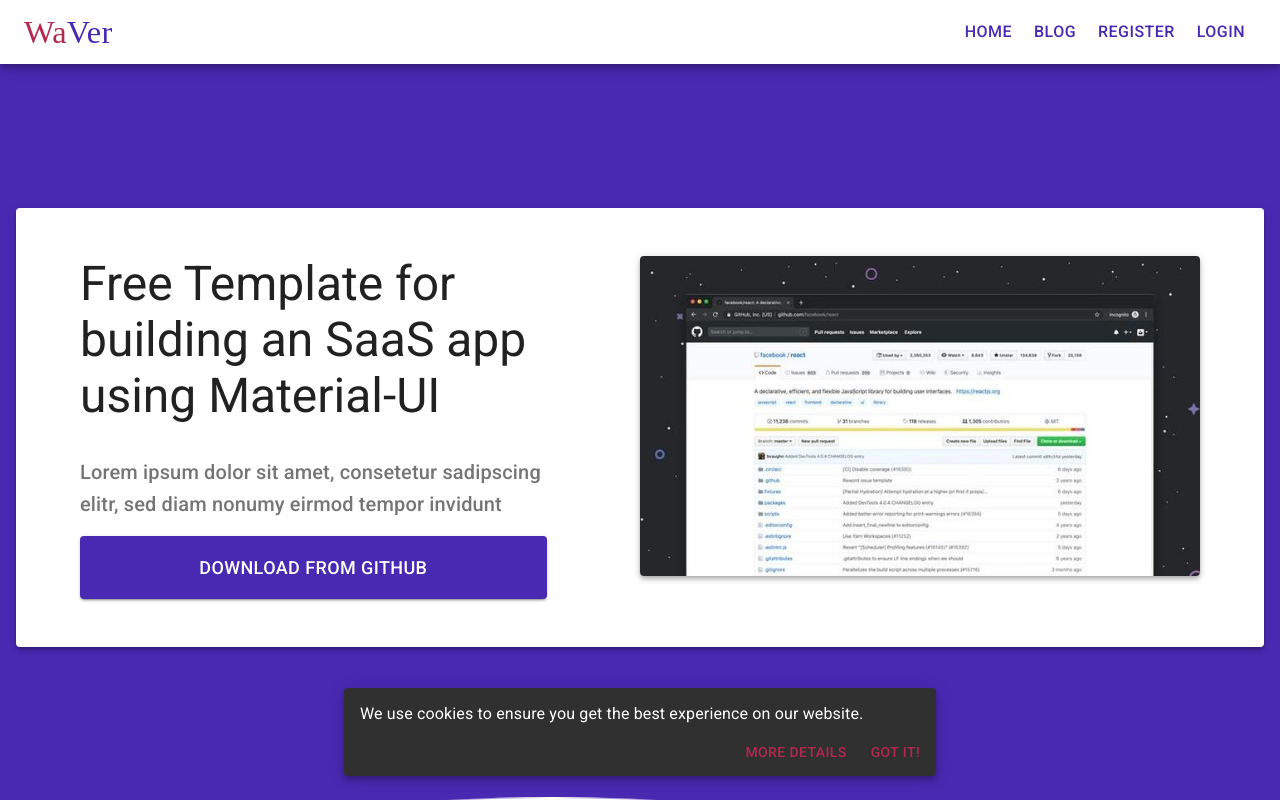
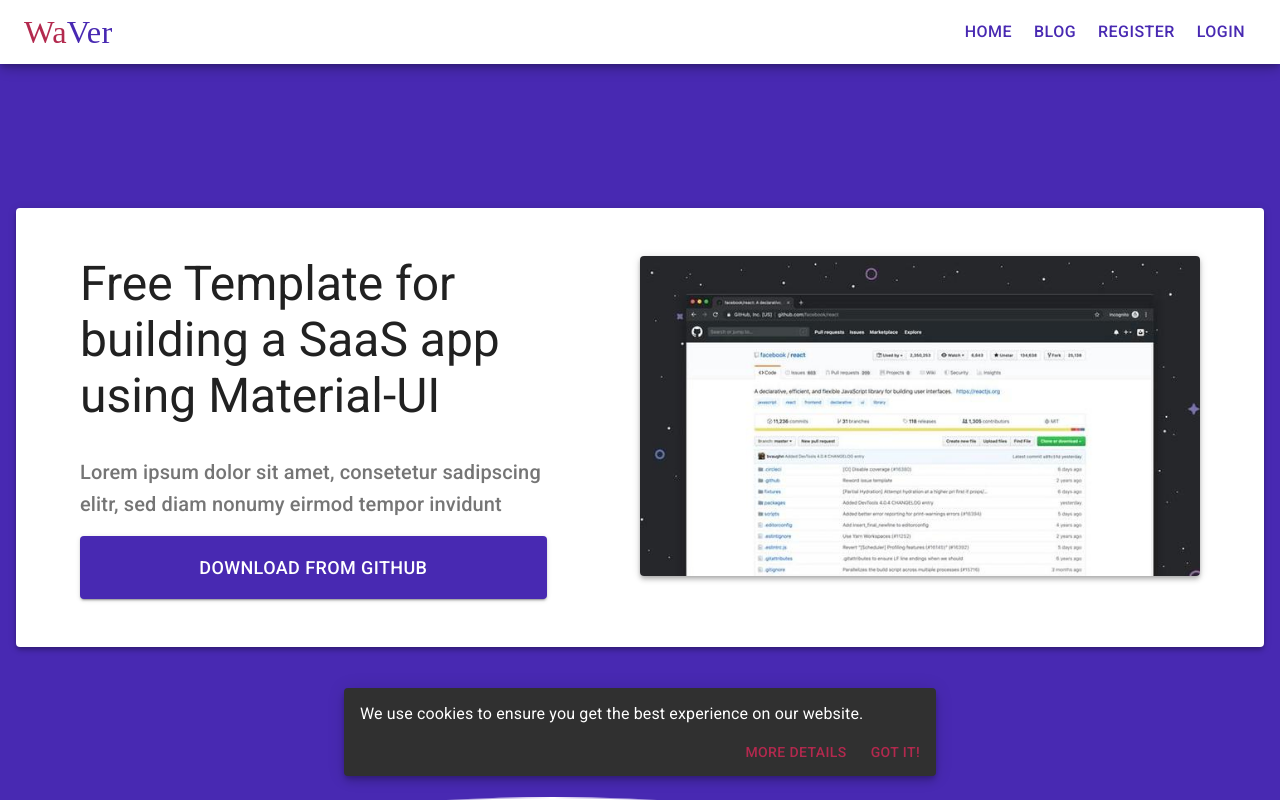
Before and after one commit to smart-dev-arch/react-saas-for-fintech, a React (Create React App) app: page / in a window 1280 px wide. Shown: the top 800 px of the page. Built offline with nearby package versions, Linux system fonts and the light colour scheme; a web font is replaced by a local one.

Commit message:
Fix typo error

```diff
--- a/public/index.html
+++ b/public/index.html
@@ -9,7 +9,7 @@
     <meta name="theme-color" content="#000000" />
     <meta
       name="description"
-      content="Free Template for building an SaaS application or admin dashboard using React + Material-UI"
+      content="Free Template for building a SaaS application or admin dashboard using React + Material-UI"
     />
     <!--
       manifest.json provides metadata used when your web app is added to the
@@ -44,9 +44,7 @@
     </title>
   </head>
   <body>
-    <noscript>
-      You need to enable JavaScript to run this app.
-    </noscript>
+    <noscript> You need to enable JavaScript to run this app. </noscript>
     <div id="root"></div>
     <!--
       This HTML file is a template.
--- a/src/logged_out/components/Main.js
+++ b/src/logged_out/components/Main.js
@@ -32,7 +32,7 @@ function Main(props) {
   const selectHome = useCallback(() => {
     smoothScrollTop();
     document.title =
-      "WaVer - Free template for building an SaaS or admin application";
+      "WaVer - Free template for building a SaaS or admin application";
     setSelectedTab("Home");
   }, [setSelectedTab]);
 
--- a/src/logged_out/components/home/HeadSection.js
+++ b/src/logged_out/components/home/HeadSection.js
@@ -123,7 +123,7 @@ function HeadSection(props) {
                         <Typography
                           variant={isWidthUp("lg", width) ? "h3" : "h4"}
                         >
-                          Free Template for building an SaaS app using
+                          Free Template for building a SaaS app using
                           Material-UI
                         </Typography>
                       </Box>
```
